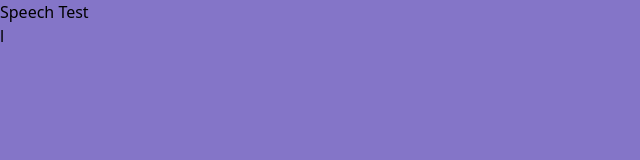
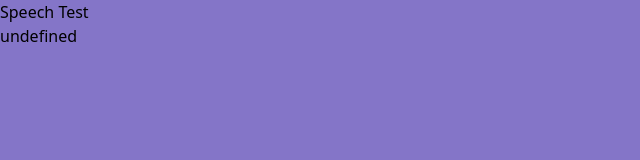
Before and after one commit to Bastian1110/Words2Emotions, a SvelteKit app: page / in a window 1280 px wide. Shown: the top 160 px of the page, without its empty margins (0-640 px from the left). Built offline with nearby package versions, Linux system fonts and the light colour scheme.

Commit message:
Made a button for speech recogniton

```diff
--- a/src/routes/+page.svelte
+++ b/src/routes/+page.svelte
@@ -1,8 +1,7 @@
 <script>
 // @ts-nocheck
-
     let recognition;
-    let paragraph;
+    let text;
     try {
         const SpeechRecognition = window.SpeechRecognition || window.webkitSpeechRecognition;
         recognition = new SpeechRecognition();
@@ -12,26 +11,31 @@
 
     recognition.interimResults = true;
     recognition.lang = 'es';
+    let recognitionStarted = false;
     const activateRecognition = () => {
-        recognition.start();
-        console.log("Recognition started")
+        if (recognitionStarted) {
+            recognition.stop();
+            recognitionStarted = !recognitionStarted;
+            console.log("Recognition stoped")
+            return;
+        }
+        if (!recognitionStarted) {
+            recognition.start();
+            recognitionStarted = !recognitionStarted;
+            console.log("Recognition started")
+            return;
+        }
     }
 
     recognition.onresult = (event) => {
-        const res = event.results[0][0].transcript;
+        text = event.results[0][0].transcript;
         console.log(res)
     }
-
-    recognition.onspeechend = () => {
-        recognition.stop();
-         console.log("Recognition stoped")
-    }
-
 </script>
 
 <h1 class="font-bold text-6xl m-10 text-[#affaff]">Speech Test</h1>
 <div class="text-4xl m-10 text-[#d4f9fc]">
-    <p bind:this={paragraph}>l</p>
+    <p>{text}</p>
 </div>
 
 <div class="grid place-items-center">
```
